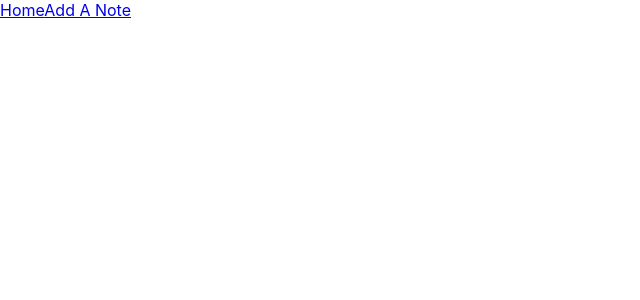
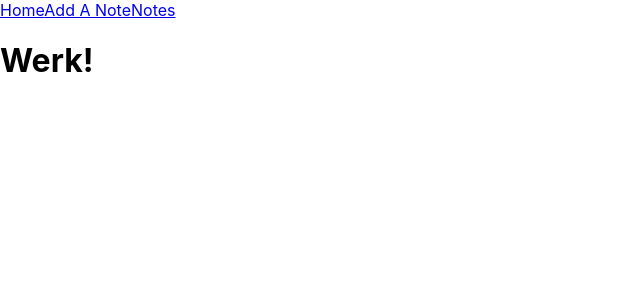
Before and after one commit to jengriffin/Grow-it-React, a React (Create React App) app in the folder grow-it/: page /blogs in a window 1280 px wide. Before the commit this address had no page. Shown: the top 300 px of the page, without its empty margins (0-640 px from the left). Built offline with nearby package versions, Linux system fonts and the light colour scheme.

Commit message:
dummy blogs up with nav

```diff
--- a/grow-it/src/App.js
+++ b/grow-it/src/App.js
@@ -3,74 +3,10 @@ import { Route, Routes } from 'react-router-dom'
 import Home from './pages/Home'
 import Blog from './pages/Blog'
 import Nav from './components/nav'
+import Blogs from './pages/Blogs'
 import { Register } from './pages/Register'
 
 function App() {
-  // const [user, setUser] = useState()
-  // const [authToken, setAuthToken] = useState()
-  // const [isLoggedIn, setIsLoggedIn] = useState(false)
-
-  // const handleLogOut = () => {
-  //   //Reset all auth related state and clear localStorage
-  //   setUser(null)
-  //   setAuthToken(null)
-  //   setIsLoggedIn(false)
-  //   localStorage.removeItem('token_access')
-  //   localStorage.removeItem('token_refresh')
-  // }
-
-  // const checkSession = async (token) => {
-  //   let csrfToken = decodeURIComponent(document.cookie)
-  //   let tokenObj = {
-  //     token: token.access,
-  //     headers: {
-  //       'X-Requested-With': 'XMLHttpRequest',
-  //       'X-CSRFToken': getCookie(csrfToken),
-  //       'Access-Control-Allow-Origin': '*',
-  //       'Content-Type': 'application/json'
-  //     }
-  //   }
-  //   let userSession = await checkToken(tokenObj)
-  //   if (!userSession) {
-  //     tokenObj = {
-  //       token: token.refresh,
-  //       headers: {
-  //         'X-Requested-With': 'XMLHttpRequest',
-  //         'X-CSRFToken': getCookie(csrfToken),
-  //         'Access-Control-Allow-Origin': '*',
-  //         'Content-Type': 'application/json'
-  //       }
-  //     }
-  //     userSession = await refreshToken(tokenObj)
-  //   }
-  //   setUser(userSession)
-  //   setIsLoggedIn(true)
-  //   //If a token exists, sends token to localStorage to persist logged in user
-  // }
-
-  // useEffect(() => {
-  //   const checkTokenStatus = async () => {
-  //     let token = {
-  //       access: localStorage.getItem('token_access'),
-  //       refresh: localStorage.getItem('token_refresh')
-  //     }
-  //     if (token) {
-  //       checkSession(token)
-  //     }
-  //   }
-  //   checkTokenStatus()
-  // }, [isLoggedIn])
-
-  // function getCookie(name) {
-  //   let cookieValue = null
-  //   if (document.cookie && document.cookie !== '') {
-  //     let cookies = document.cookie.split(';')
-  //     cookieValue = cookies[0].toString()
-  //     cookieValue = cookieValue.substring(10, cookieValue.length)
-  //   }
-  //   return cookieValue
-  // }
-
   return (
     <div className="App">
       <Nav />
@@ -78,6 +14,7 @@ function App() {
         <Route path="/" element={<Home />} />
         <Route path="/blog" element={<Blog />} />
         <Route path="/register" element={<Register />} />
+        <Route path="/blogs" element={<Blogs />} />
       </Routes>
     </div>
   )
--- a/grow-it/src/components/AddBlog.jsx
+++ b/grow-it/src/components/AddBlog.jsx
@@ -11,8 +11,6 @@ const NewBlog =(props)=>{
   const[newblog, setNewBlog]=useState([])
   const initialState = {
     title:'',
-    //plants:1,
-    // date:'',
     body: ''
   }
   const [formState, setFormState] = useState(initialState)
@@ -31,11 +29,7 @@ const NewBlog =(props)=>{
     console.log(event)
     setFormState({ ...formState, [event.target.id]: event.target.value })
   }
-  const handleIntChange = (event) => {
-    console.log(event)
-    const{id,value}=event.target
-    setFormState({ ...formState, [id]: parseInt(value) })
-  }
+
   const handleSubmit = async (event) => {
     event.preventDefault()
     console.log(formState)
@@ -54,7 +48,7 @@ const NewBlog =(props)=>{
 
     })
 
-    // console.log(res)
+
 
     setFormState(initialState)
     navigate('/')
@@ -85,24 +79,6 @@ return(
           onChange={handleChange}
           value={formState.title}
         />
-        {/* <label htmlFor="date">Date:</label>
-        <input type="date"
-          onChange={handleChange}
-          value={formState.date}
-          id = "date"
-
-        /> */}
-        <label>Plant:</label>
-        {/* <select id='plant'>
-        {plant.map((plant) => (
-          <option
-          key={plant.id}
-          //value= {plant.id}
-          onChange={handleIntChange}
-          value={formState.plants}
-          >
-        {plant.name}</option>))}
-        </select> */}
         <label htmlFor="body">Type Here:</label>
         <textarea
           id="body"
--- a/grow-it/src/components/nav.jsx
+++ b/grow-it/src/components/nav.jsx
@@ -5,6 +5,7 @@ const Nav = ()=>{
     <div>
     <NavLink className='nav_links' to='/'>Home</NavLink>
     <NavLink className='nav_links' to='/blog'>Add A Note</NavLink>
+    <NavLink className='nav_links' to='/blogs'>Notes</NavLink>
     </div>
   )
 }
--- /dev/null
+++ b/grow-it/src/pages/Blogs.js
@@ -0,0 +1,26 @@
+const Blogs = () => {
+  // const [blog, setBlogs] = useState([])
+
+  // console.log(`${BASE_URL}blogs/`)
+  // useEffect(() => {
+  //   const getBlogs = async () => {
+  //     let res = await axios.get(`${BASE_URL}blogs/`)
+
+  //     console.log(res)
+  //     setBlogs(res.data)
+  //   }
+  //   getBlogs()
+  // }, [])
+  return (
+    <div>
+      {/* {plant.map((plant) => (
+        <div key={plant.id}>
+          <img src={plant.image} alt={plant.name} />
+          <h3>{plant.name}</h3>
+        </div>
+      ))} */}
+      <h1>Werk!</h1>
+    </div>
+  )
+}
+export default Blogs
```
